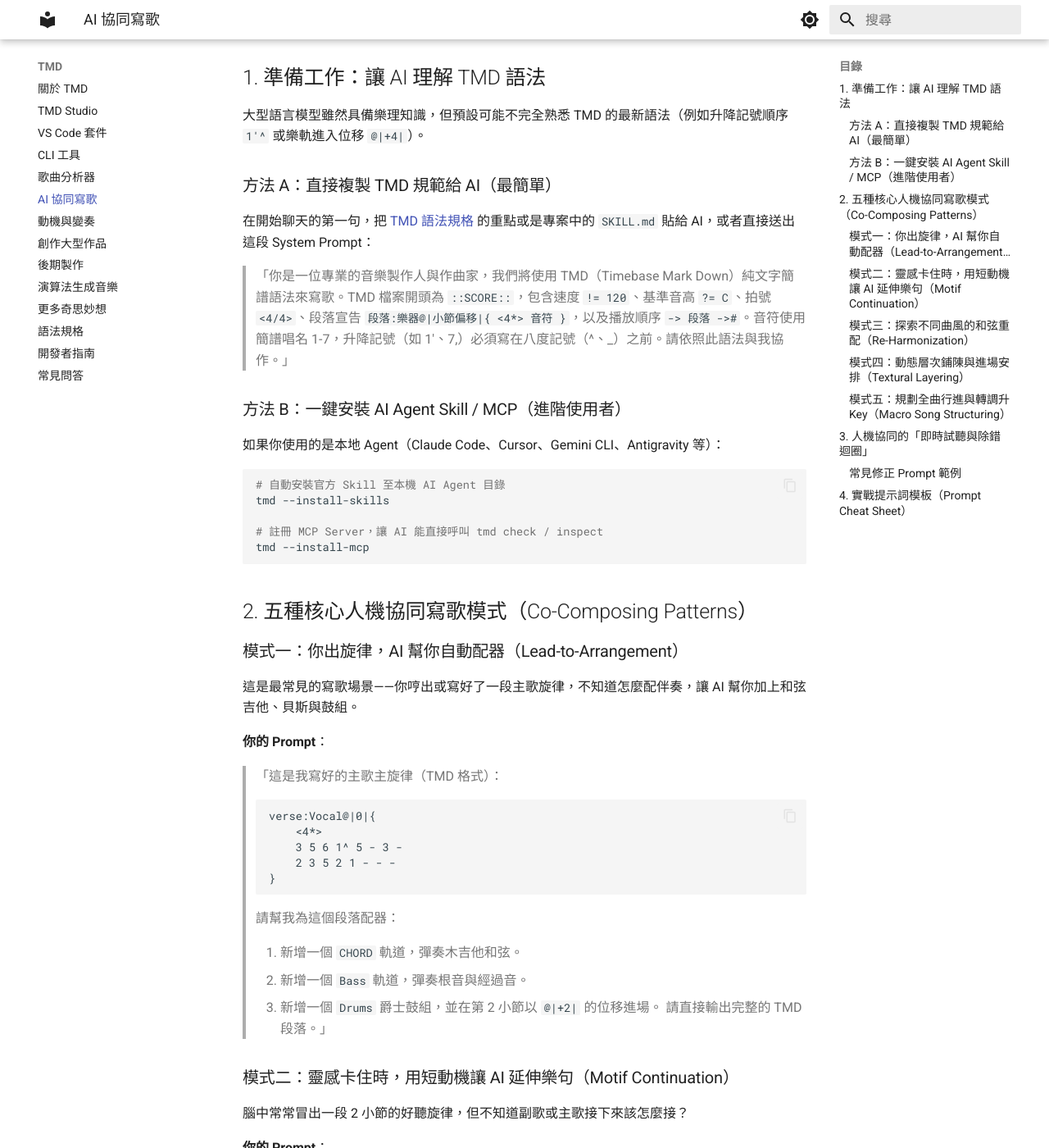
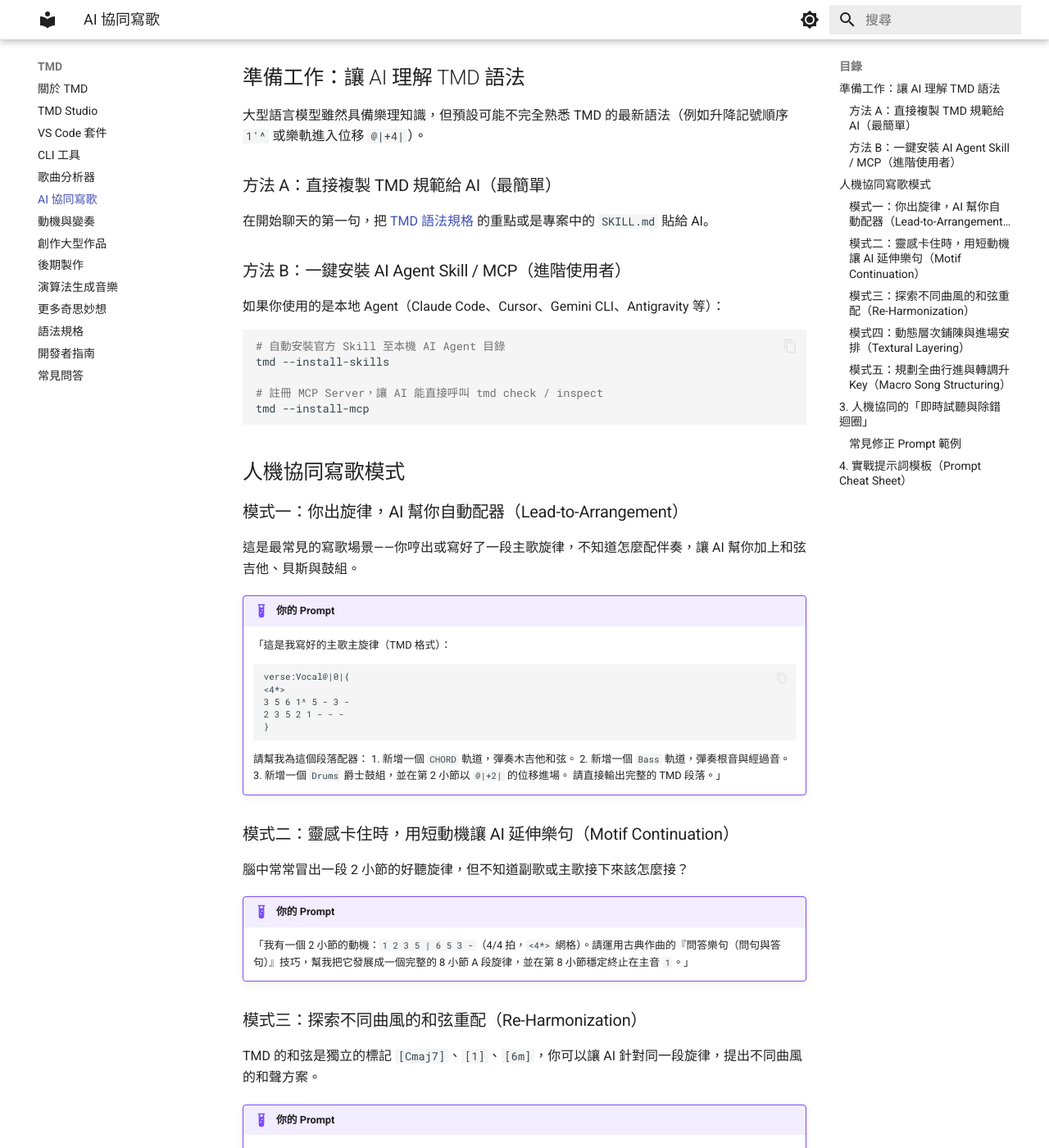
Before and after one commit to TMDLang/TMDLang.github.io, an MkDocs documentation site: the page built from docs/ai_agent.md, in a window 1280 px wide and 1400 px high, scrolled down 338 px. Shown: the whole window at 82% size. Built offline with MkDocs 1.6.1 and Material for MkDocs 9.7.7, drawn with Linux system fonts in a browser that asks for light colours; some of the changed text lies outside the part shown.

Commit message:
Refactor code structure for improved readability and maintainability

````diff
--- a/docs/ai_agent.md
+++ b/docs/ai_agent.md
@@ -1,17 +1,16 @@
 # AI 協同寫歌
 
-無論你使用的是 ChatGPT、Claude、Google Gemini，或是終端機與編輯器中的 AI 助手（如 Claude Code、Cursor、GitHub Copilot、Antigravity），**純文字的 TMD 是人類與 AI 之間最理想的音樂協作語言**。
+無論你使用的是 ChatGPT、Claude、Google Gemini，或是終端機與編輯器中的 AI 助手（如 Claude Code、Cursor、GitHub Copilot、Antigravity），**純文字的 TMD 是人類與 AI 之間的理想音樂協作語言**。
 
 傳統格式（如 MusicXML 或 LilyPond）充斥著繁瑣的排版標籤，AI 很容易遺漏括號或計算錯誤，人類也極難一眼看懂；而 Suno、Udio 等波形生成工具則是黑盒子，無法依照你腦中確切的旋律進行局部微調。TMD 以「首調唱名（簡譜）」與「模組化段落」為核心，讓你可以像 Pair Programming（結對編程）一樣，與 AI 一句一句把歌寫出來。
 
-## 1. 準備工作：讓 AI 理解 TMD 語法
+## 準備工作：讓 AI 理解 TMD 語法
 
 大型語言模型雖然具備樂理知識，但預設可能不完全熟悉 TMD 的最新語法（例如升降記號順序 `1'^` 或樂軌進入位移 `@|+4|`）。
 
 ### 方法 A：直接複製 TMD 規範給 AI（最簡單）
 
-在開始聊天的第一句，把 [TMD 語法規格](syntax.md) 的重點或是專案中的 `SKILL.md` 貼給 AI，或者直接送出這段 System Prompt：
-> 「你是一位專業的音樂製作人與作曲家，我們將使用 TMD（Timebase Mark Down）純文字簡譜語法來寫歌。TMD 檔案開頭為 `::SCORE::`，包含速度 `!= 120`、基準音高 `?= C`、拍號 `<4/4>`、段落宣告 `段落:樂器@|小節偏移|{ <4*> 音符 }`，以及播放順序 `-> 段落 ->#`。音符使用簡譜唱名 1-7，升降記號（如 1'、7,）必須寫在八度記號（^、_）之前。請依照此語法與我協作。」
+在開始聊天的第一句，把 [TMD 語法規格](syntax.md) 的重點或是專案中的 `SKILL.md` 貼給 AI。
 
 ### 方法 B：一鍵安裝 AI Agent Skill / MCP（進階使用者）
 
@@ -25,76 +24,73 @@ tmd --install-skills
 tmd --install-mcp
 ```
 
-## 2. 五種核心人機協同寫歌模式（Co-Composing Patterns）
+## 人機協同寫歌模式
 
 ### 模式一：你出旋律，AI 幫你自動配器（Lead-to-Arrangement）
 
 這是最常見的寫歌場景——你哼出或寫好了一段主歌旋律，不知道怎麼配伴奏，讓 AI 幫你加上和弦吉他、貝斯與鼓組。
 
-**你的 Prompt**：
-> 「這是我寫好的主歌主旋律（TMD 格式）：
->
-> ```tmd
-> verse:Vocal@|0|{
->     <4*>
->     3 5 6 1^ 5 - 3 -
->     2 3 5 2 1 - - -
-> }
-> ```
->
-> 請幫我為這個段落配器：
->
-> 1. 新增一個 `CHORD` 軌道，彈奏木吉他和弦。
-> 2. 新增一個 `Bass` 軌道，彈奏根音與經過音。
-> 3. 新增一個 `Drums` 爵士鼓組，並在第 2 小節以 `@|+2|` 的位移進場。
-> 請直接輸出完整的 TMD 段落。」
+!!! example "你的 Prompt"
+    「這是我寫好的主歌主旋律（TMD 格式）：
+    ```tmd
+    verse:Vocal@|0|{
+    <4*>
+    3 5 6 1^ 5 - 3 -
+    2 3 5 2 1 - - -
+    }
+    ```
+
+    請幫我為這個段落配器：
+    1. 新增一個 `CHORD` 軌道，彈奏木吉他和弦。
+    2. 新增一個 `Bass` 軌道，彈奏根音與經過音。
+    3. 新增一個 `Drums` 爵士鼓組，並在第 2 小節以 `@|+2|` 的位移進場。
+    請直接輸出完整的 TMD 段落。」
 
 ### 模式二：靈感卡住時，用短動機讓 AI 延伸樂句（Motif Continuation）
 
 腦中常常冒出一段 2 小節的好聽旋律，但不知道副歌或主歌接下來該怎麼接？
 
-**你的 Prompt**：
-> 「我有一個 2 小節的動機：`1 2 3 5 | 6 5 3 -`（4/4 拍，`<4*>` 網格）。
-> 請運用古典作曲的『問答樂句（問句與答句）』技巧，幫我把它發展成一個完整的 8 小節 A 段旋律，並在第 8 小節穩定終止在主音 `1`。」
+!!! example "你的 Prompt"
+    「我有一個 2 小節的動機：`1 2 3 5 | 6 5 3 -`（4/4 拍，`<4*>` 網格）。請運用古典作曲的『問答樂句（問句與答句）』技巧，幫我把它發展成一個完整的 8 小節 A 段旋律，並在第 8 小節穩定終止在主音 `1`。」
 
 ### 模式三：探索不同曲風的和弦重配（Re-Harmonization）
 
 TMD 的和弦是獨立的標記 `[Cmaj7]`、`[1]`、`[6m]`，你可以讓 AI 針對同一段旋律，提出不同曲風的和聲方案。
 
-**你的 Prompt**：
-> 「這是我的副歌旋律：
->
-> ```tmd
-> chorus:Vocal@|0|{
->     <4*>
->     1^ - 7 5 | 6 - - - | 5 3 2 3 | 1 - - - |
-> }
-> ```
->
-> 請幫我設計兩種不同風味的和弦軌道（`chorus:CHORD@|0|`）：
->
-> 1. 第一種：經典流行抒情風（如 1-5-6-4 或 4-5-3-6-2-5-1 進行）。
-> 2. 第二種：帶有副屬和弦、借用和弦（Modal Interchange）與延伸和弦的 R&B / Neo-Soul 風格。」
+!!! example "你的 Prompt"
+    「這是我的副歌旋律：
+
+    ```tmd
+    chorus:Vocal@|0|{
+        <4*>
+        1^ - 7 5 | 6 - - - | 5 3 2 3 | 1 - - - |
+    }
+    ```
+
+    請幫我設計兩種不同風味的和弦軌道（`chorus:CHORD@|0|`）：
+
+    1. 第一種：經典流行抒情風（如 1-5-6-4 或 4-5-3-6-2-5-1 進行）。
+    2. 第二種：帶有副屬和弦、借用和弦（Modal Interchange）與延伸和弦的 R&B / Neo-Soul 風格。」
 
 ### 模式四：動態層次鋪陳與進場安排（Textural Layering）
 
 藉由 TMD 獨特的 `@|+N|`（小節延遲進場）與 `@|-1|`（弱起過門），指揮 AI 製造情緒層次。
 
-**你的 Prompt**：
-> 「我正在規劃歌曲的結構動態，請幫我寫一個段落配置：
->
-> - 主歌前半（第 1～4 小節）只有木吉他。
-> - 第 5 小節 Bass 以 `@|+4|` 加入。
-> - 在副歌進入前 1 小節，讓 Drums 以 `@|-1|` 演奏小鼓過門（Drum Fill）預備進入高潮。
-> - 副歌所有人（Vocal, Guitars, Bass, Drums）全編制進場。」
+!!! example "你的 Prompt"
+    「我正在規劃歌曲的結構動態，請幫我寫一個段落配置：
+
+    - 主歌前半（第 1～4 小節）只有木吉他。
+    - 第 5 小節 Bass 以 `@|+4|` 加入。
+    - 在副歌進入前 1 小節，讓 Drums 以 `@|-1|` 演奏小鼓過門（Drum Fill）預備進入高潮。
+    - 副歌所有人（Vocal, Guitars, Bass, Drums）全編制進場。」
 
 ### 模式五：規劃全曲行進與轉調升 Key（Macro Song Structuring）
 
 各段落（`intro`、`verse`、`chorus`、`bridge`）寫好後，讓 AI 幫你排定播放順序與轉調規劃。
 
-**你的 Prompt**：
-> 「我已經寫好了 `intro`、`verse`、`chorus`、`bridge` 與 `outro` 五個段落。
-> 請幫我設計一個符合現代流行歌起承轉合的 `-> ... ->#` 播放順序，並且在最後一次副歌前加上半音轉調 `{?+1}` 製造高潮。」
+!!! example "你的 Prompt"
+     「我已經寫好了 `intro`、`verse`、`chorus`、`bridge` 與 `outro` 五個段落。
+     請幫我設計一個符合現代流行歌起承轉合的 `-> ... ->#` 播放順序，並且在最後一次副歌前加上半音轉調 `{?+1}` 製造高潮。」
 
 **AI 回應的流程**：
 
@@ -125,11 +121,14 @@ flowchart TD
 ### 常見修正 Prompt 範例
 
 - **小節長度自動修復**：
-  > 「剛才生成的樂譜在 `tmd check` 時回報第 8 行短少了 1 拍（Expected 4, found 3），請檢查並在適當位置加上延音線 `-` 或休止符 `0` 補足拍數。」
+!!! example "你的 Prompt"
+    「剛才生成的樂譜在 `tmd check` 時回報第 8 行短少了 1 拍（Expected 4, found 3），請檢查並在適當位置加上延音線 `-` 或休止符 `0` 補足拍數。」
 - **歌手音域微調**：
-  > 「剛剛跑了 `tmd inspect`，最高音到了 `A5`，對我的歌手太高了。請將副歌的最高音控制在 `F5` 以內，改寫旋律走向。」
+!!! example "你的 Prompt"
+    「剛剛跑了 `tmd inspect`，最高音到了 `A5`，對我的歌手太高了。請將副歌的最高音控制在 `F5` 以內，改寫旋律走向。」
 - **織體衝突修正**：
-  > 「小提琴副旋律在第 3 小節跟人聲打架了，請讓小提琴在人聲唱長音的時候再穿插進來。」
+!!! example "你的 Prompt"
+    「小提琴副旋律在第 3 小節跟人聲打架了，請讓小提琴在人聲唱長音的時候再穿插進來。」
 
 ## 4. 實戰提示詞模板（Prompt Cheat Sheet）
 
````
Also changed, not shown: docs/index.md (+6 -5 lines), docs/inspector.md (+4 -0 lines), docs/img_zh/inspector_pitch_range.png (renamed from docs/img_zh/inspect_pitch.png), docs/img_zh/inspector_tonality.png (renamed from docs/img_zh/inspect_tone.png).
